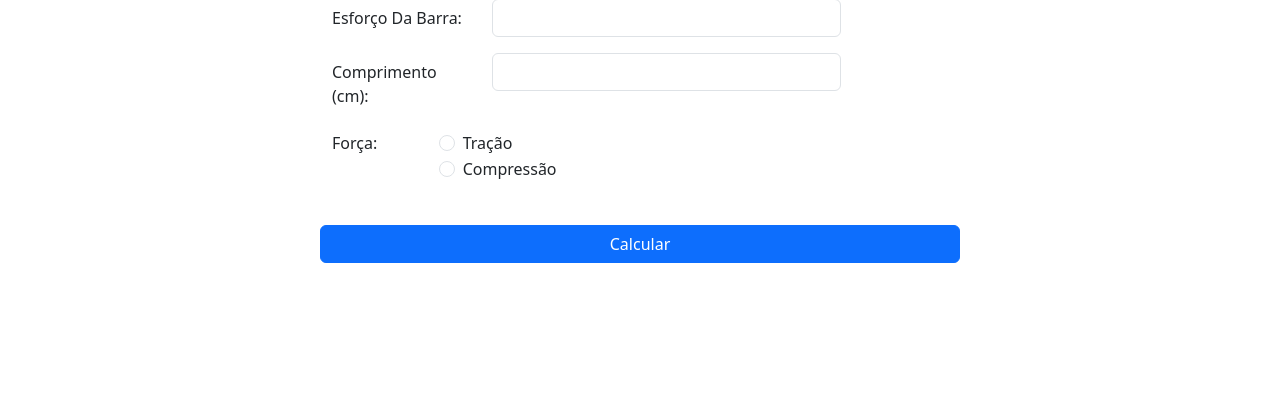
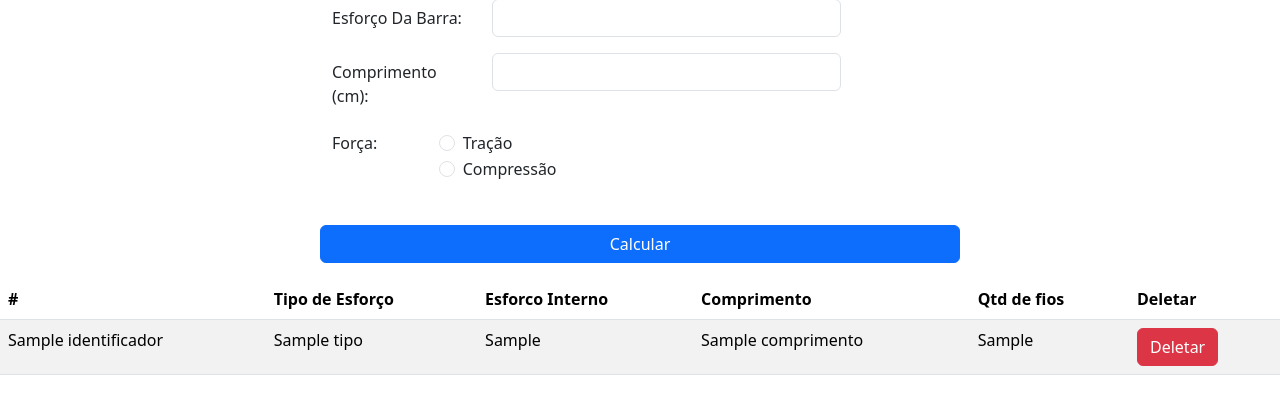
Before and after one commit to AdrianoCCastro/Ponte_De_Macarr-o, a Flask app: template view/templates/index.html in a window 1280 px wide. Shown: the part 77-491 px from the top of the page. Run offline with Flask 3, Linux system fonts and the light colour scheme; the template is opened without the code that fills it: most values are stand-ins (such as "Sample title", 1, 10 or a date in 2020).

Commit message:
Adicionando botão deletar

```diff
--- a/app.py
+++ b/app.py
@@ -1,6 +1,6 @@
-from flask import Flask,render_template,request
+from flask import Flask,render_template,request,redirect
 import os
-from model.entity.tabela import *
+from model.entity.barra import Barra
 
 app = Flask(__name__, template_folder=os.path.abspath('view/templates'), static_folder=os.path.abspath("view/static"))
 
@@ -36,20 +36,26 @@ def index():
             qts_fios_de_macarrao = 0
 
 
+        barra = Barra(len(lista_barras) + 1,tipo,esforco_interno,comprimento,qts_fios_de_macarrao)
+        print(barra)
 
-        lista_barras.append(Barra(len(lista_barras) + 1,tipo,esforco_interno,comprimento,qts_fios_de_macarrao))
-
-
-        return monta_tabela(lista_barras)
-    return render_template('index.html',lista_barras = None)
+        lista_barras.append(barra)
 
 
 
-def monta_tabela(lista_barras):
-    table = ItemTable(lista_barras)
-    table.classes.append("table")
-    table.classes.append("table-striped")
-    table.classes.append("table-hover")
+    return render_template('index.html',lista_barras = lista_barras)
 
 
-    return table.__html__()
+@app.route("/<id>",methods = ['GET','POST'])
+def deletar(id):
+    cont = 0
+    for barra in lista_barras:
+        if barra.identificador == int(id):
+
+            lista_barras.remove(barra)
+
+    for barra in lista_barras:
+        cont+=1
+        barra.identificador = cont
+
+    return redirect('/')
--- a/view/templates/index.html
+++ b/view/templates/index.html
@@ -68,33 +68,37 @@
       </div>
     </div>
   </form>
-  <div id="output"></div>
+
+  <table class="table table-striped table-hover">
+    <thead>
+      <tr>
+        <th>#</th>
+        <th>Tipo de Esforço</th>
+        <th>Esforco Interno</th>
+        <th>Comprimento</th>
+        <th>Qtd de fios</th>
+        <th>Deletar</th>
+      </tr>
+    </thead>
+    <tbody>
+    {% for barra in lista_barras %}
+    <tr>
+      <td>{{barra.identificador}}</td>
+      <td>{{barra.tipo}}</td>
+      <td>{{barra.esforco_interno}}</td>
+      <td>{{barra.comprimento}}</td>
+      <td>{{barra.qtd_fios}}</td>
+      <td><a href="{{url_for('deletar', _method='POST', id = barra.identificador)}}"><button class="btn btn-danger">Deletar</button></a></td>
+    </tr>
+    {% endfor %}
+    </tbody>
+  </table>
+
    <script src="https://cdn.jsdelivr.net/npm/bootstrap@5.3.3/dist/js/bootstrap.bundle.min.js"
     integrity="sha384-YvpcrYf0tY3lHB60NNkmXc5s9fDVZLESaAA55NDzOxhy9GkcIdslK1eN7N6jIeHz"
     crossorigin="anonymous"></script>
   <script src="https://ajax.googleapis.com/ajax/libs/jquery/3.5.1/jquery.min.js"></script>
 
-  <script type="text/javascript">
-    $(document).ready(function() {
-      $('#form').on('submit',function(e){
-        $.ajax({
-          data : {
-            esforco_interno : $('#esforco_interno').val(),
-            comprimento : $('#comprimento').val(),
-            tipo : $('.form-check-input:checked').val(),
-          },
-          type : 'POST',
-          url : '/'
-        })
-        .done(function(data){
-          $('#output')
-          .html(data)
-          .show();
-        });
-        e.preventDefault();
-      });
-    });
-</script>
 </body>
 
 </html>
```
Also changed, not shown: model/entity/barra.py (added, +8 -0 lines), model/entity/tabela.py (deleted, +0 -19 lines).
